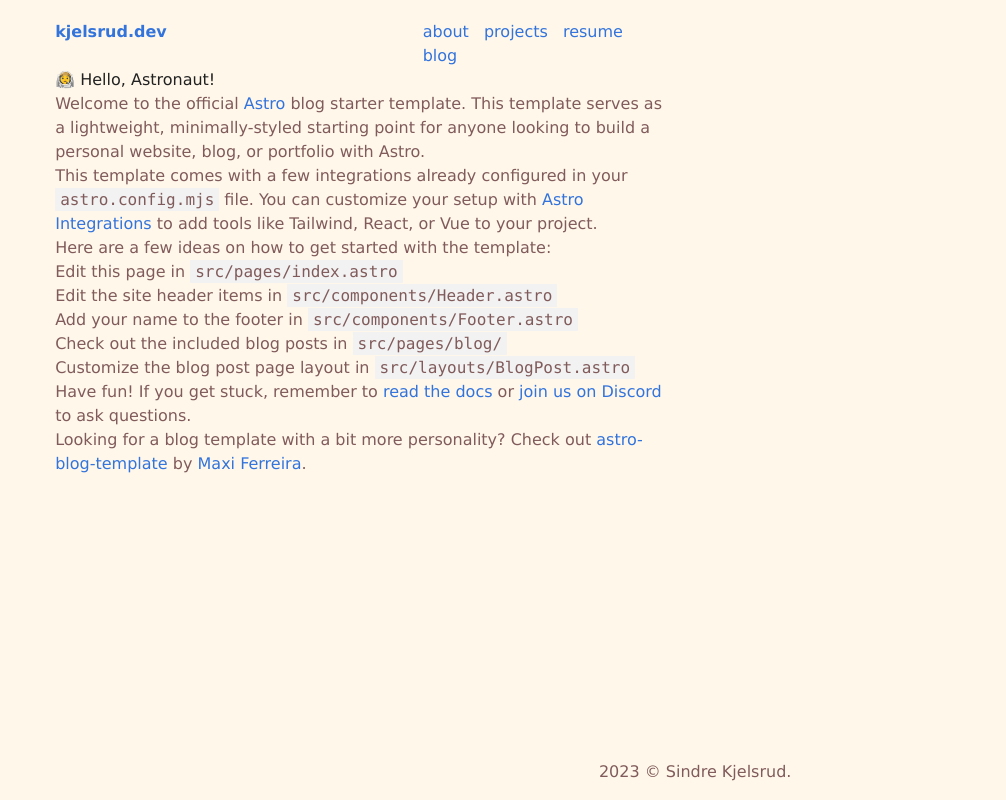
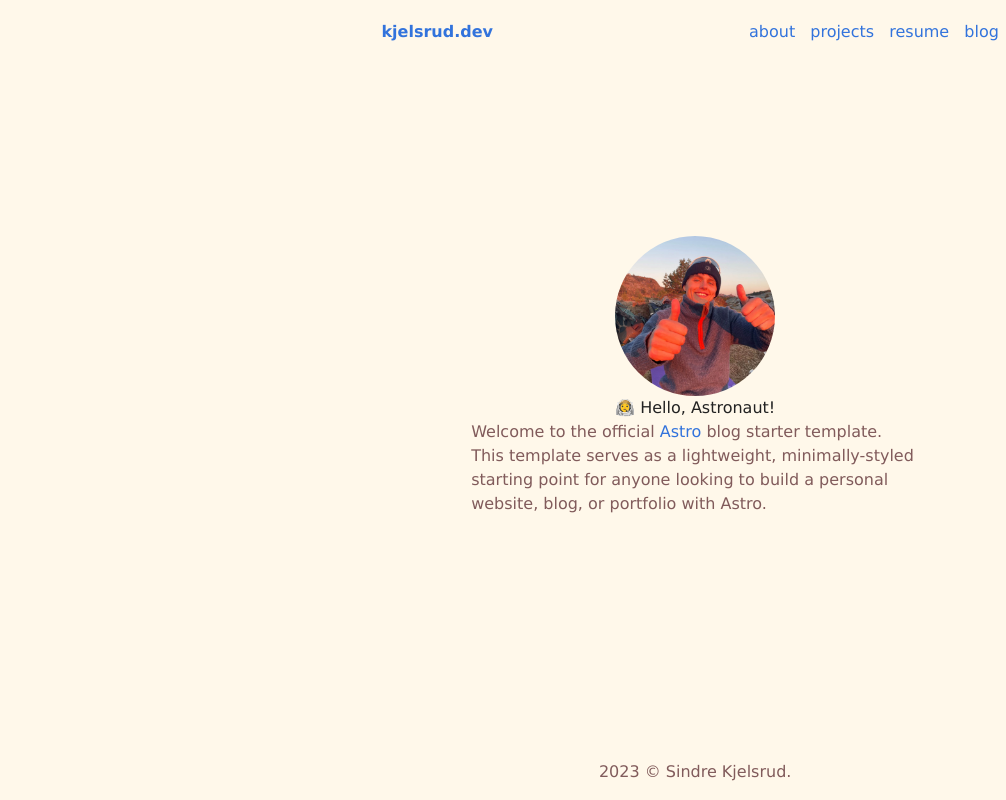
Before and after one commit to SindreKjelsrud/kjelsrud.dev, an Astro site: page / in a window 1280 px wide. Shown: the whole page, without its empty margins (274-1280 px from the left). Built offline with nearby package versions, Linux system fonts and the light colour scheme; Astro itself is replaced by a stand-in of ours.

Commit message:
🚧💄 de frontpage look better, still wip

```diff
--- a/src/pages/index.astro
+++ b/src/pages/index.astro
@@ -11,40 +11,20 @@ import { SITE_TITLE, SITE_DESCRIPTION } from '../consts';
 		<BaseHead title={SITE_TITLE} description={SITE_DESCRIPTION} />
 	</head>
 	<body>
+		<div class="flex flex-col fixed w-screen">
 			<Header title={SITE_TITLE} />
-		<main>
+			<main class="flex flex-col justify-center items-center p-48">
+				<!-- Local image stored at public/assets/stars.png -->
+				<img class="w-40 rounded-full" src="/assets/pb.jpg" alt="Profile picture of me.">
+
 				<h1>🧑‍🚀 Hello, Astronaut!</h1>
-			<p>
+				<p class="max-w-md">
 					Welcome to the official <a href="https://astro.build/">Astro</a> blog starter template. This
 					template serves as a lightweight, minimally-styled starting point for anyone looking to build
 					a personal website, blog, or portfolio with Astro.
 				</p>
-			<p>
-				This template comes with a few integrations already configured in your
-				<code>astro.config.mjs</code> file. You can customize your setup with
-				<a href="https://astro.build/integrations">Astro Integrations</a> to add tools like Tailwind,
-				React, or Vue to your project.
-			</p>
-			<p>Here are a few ideas on how to get started with the template:</p>
-			<ul>
-				<li>Edit this page in <code>src/pages/index.astro</code></li>
-				<li>Edit the site header items in <code>src/components/Header.astro</code></li>
-				<li>Add your name to the footer in <code>src/components/Footer.astro</code></li>
-				<li>Check out the included blog posts in <code>src/pages/blog/</code></li>
-				<li>Customize the blog post page layout in <code>src/layouts/BlogPost.astro</code></li>
-			</ul>
-			<p>
-				Have fun! If you get stuck, remember to <a href="https://docs.astro.build/"
-					>read the docs
-				</a> or <a href="https://astro.build/chat">join us on Discord</a> to ask questions.
-			</p>
-			<p>
-				Looking for a blog template with a bit more personality? Check out <a
-					href="https://github.com/Charca/astro-blog-template"
-					>astro-blog-template
-				</a> by <a href="https://twitter.com/Charca">Maxi Ferreira</a>.
-			</p>
 			</main>
 			<Footer />
+		</div>
 	</body>
 </html>
```
Also changed, not shown: public/assets/pb.jpg (added). Lines whose indentation alone changed are shown as unchanged.
